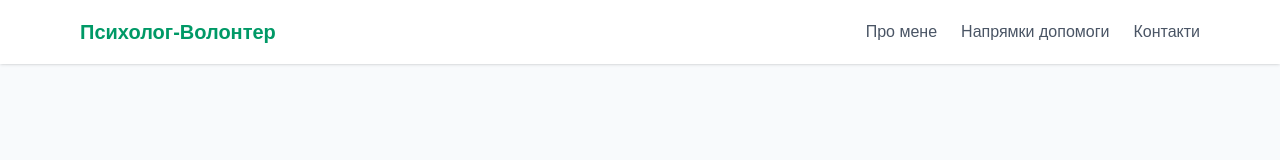
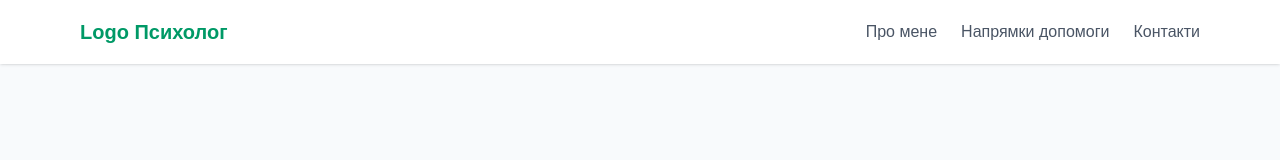
Before and after one commit to RomaSamkov/nextjs-project, a Next.js app: page / in a window 1280 px wide. Shown: the top 160 px of the page. Built offline with nearby package versions, Linux system fonts and the light colour scheme.

Commit message:
Update Navbar.jsx

```diff
--- a/src/app/components/Navbar.jsx
+++ b/src/app/components/Navbar.jsx
@@ -6,7 +6,7 @@ export default function Navbar() {
       <div className="max-w-6xl mx-auto px-4 h-16 flex items-center justify-between">
         {/* Логотип або Ім'я */}
         <div className="font-bold text-xl text-emerald-600">
-          <Link href="#hero">Психолог-Волонтер</Link>
+          <Link href="#hero">Logo Психолог</Link>
         </div>
 
         {/* Пункти меню (Якірні посилання) */}
```
